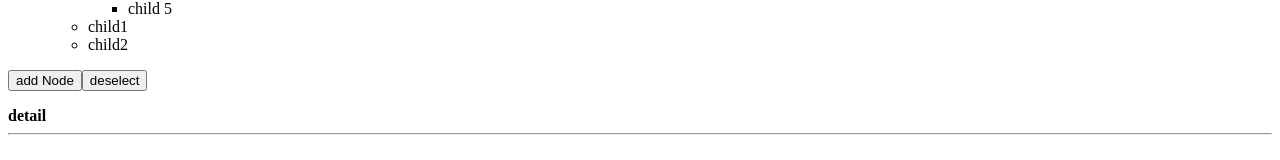
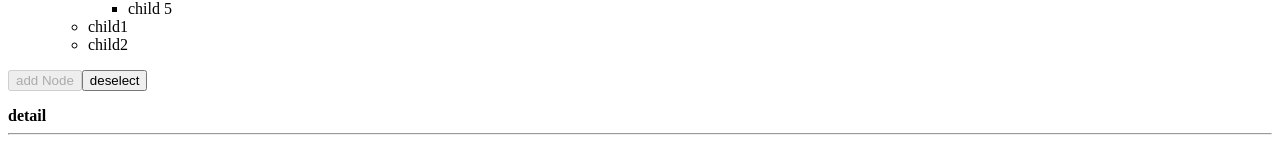
Before and after one commit to raoul2000/js-playground, an Angular app in the folder example-angular2/scraper-model/: page / in a window 1280 px wide. Shown: the part 134-294 px from the top of the page. Built offline with nearby package versions, Linux system fonts and the light colour scheme.

Commit message:
enabled addNode button only if a node is selected

```diff
--- a/example-angular2/scraper-model/src/app/app.component.html
+++ b/example-angular2/scraper-model/src/app/app.component.html
@@ -9,7 +9,10 @@
   </tree-view>
 </p>
 <p>
-  <button (click)="addNode()">add Node</button>
+  <button
+    (click)="addNode()"
+    [disabled]="! selectedNode"
+  >add Node</button>
   <button (click)="deselect()">deselect</button>
 </p>
 <p>
--- a/example-angular2/scraper-model/src/app/app.component.ts
+++ b/example-angular2/scraper-model/src/app/app.component.ts
@@ -28,7 +28,11 @@ export class AppComponent {
   }
 
   addNode() {
-    this.nodes[0].addChild(new NodeModel('new'));
+    if(this.selectedNode) {
+      this.selectedNode.addChild(new NodeModel('new'));
+    } else {
+      this.nodes[0].addChild(new NodeModel('new'));
+    }
   }
 
   nodeSelected(node: NodeModel) {
```
